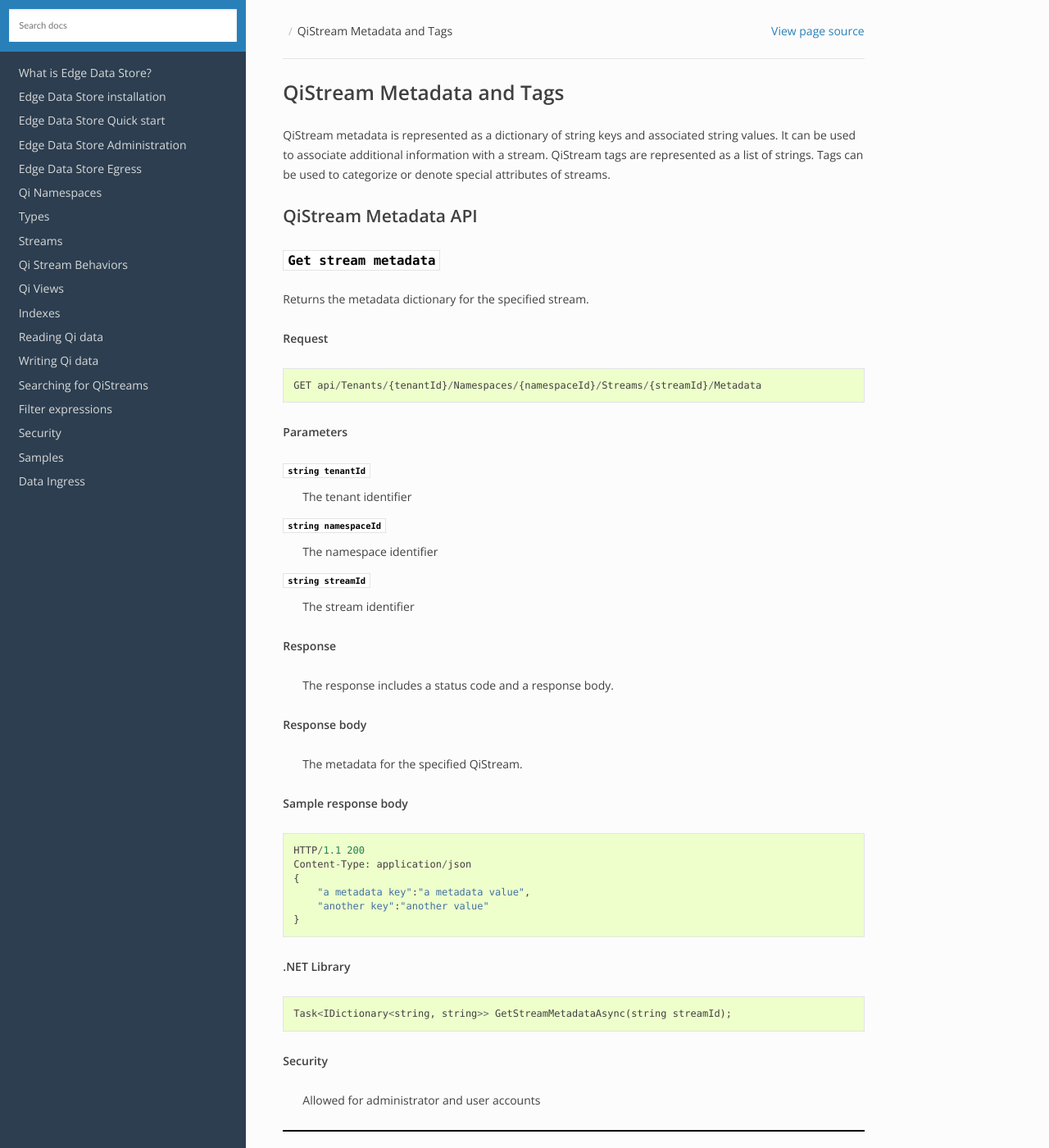
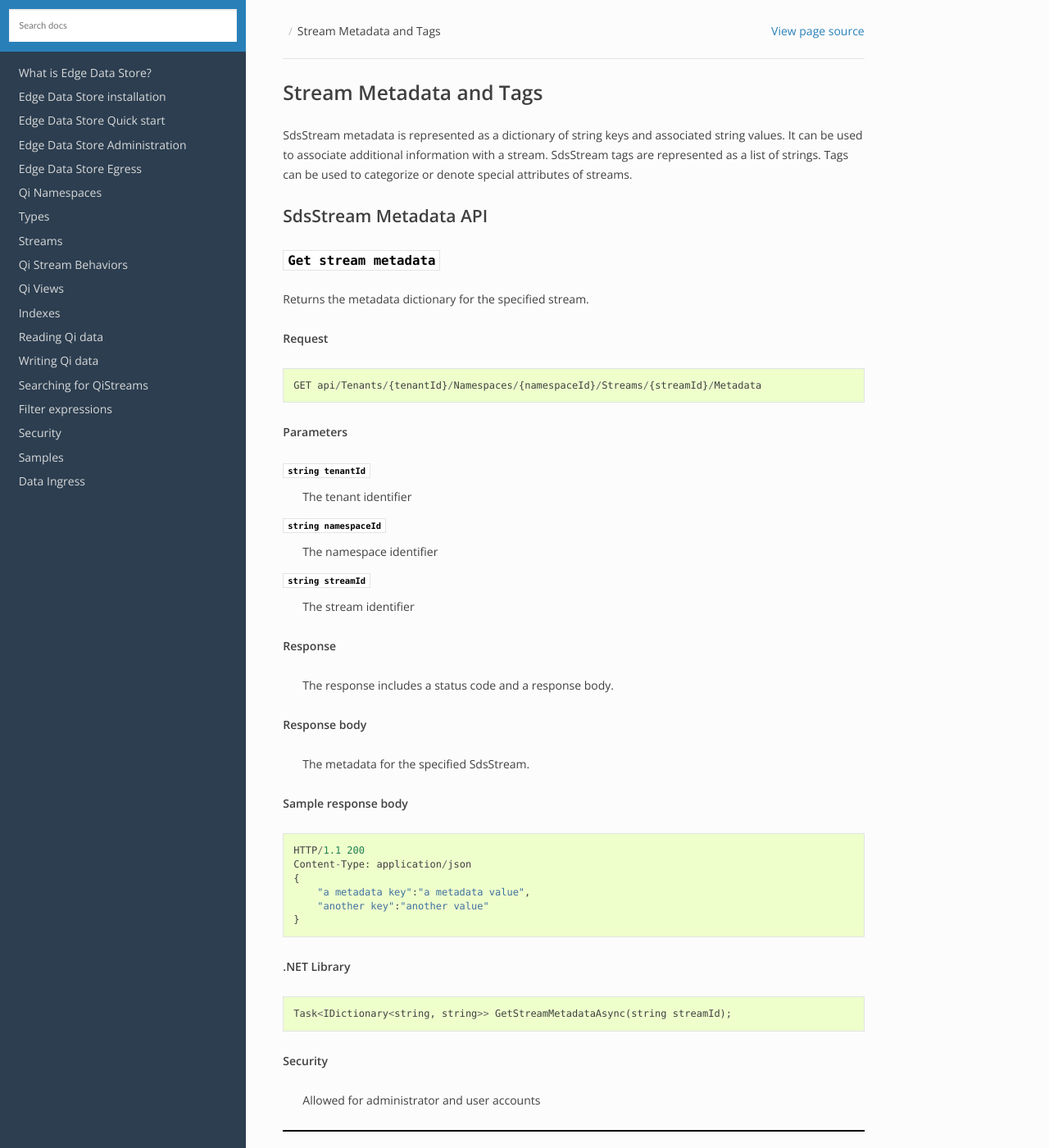
Before and after one commit to fgasparro/EdgeDS-Docs, a Sphinx documentation site: the page built from docs/QiStreamExtra.rst, in a window 1280 px wide and 1400 px high. Shown: the whole window at 82% size. Built offline with Sphinx 7.4.7 and the Read the Docs theme 2.0.0, drawn with Linux system fonts in a browser that asks for light colours; some of the changed text lies outside the part shown.

Commit message:
Update QiStreamExtra.rst

```diff
--- a/docs/QiStreamExtra.rst
+++ b/docs/QiStreamExtra.rst
@@ -1,11 +1,11 @@
-QiStream Metadata and Tags
-==========================
+Stream Metadata and Tags
+========================
 
-QiStream metadata is represented as a dictionary of string keys and associated string values.
-It can be used to associate additional information with a stream. QiStream tags are represented
+SdsStream metadata is represented as a dictionary of string keys and associated string values.
+It can be used to associate additional information with a stream. SdsStream tags are represented
 as a list of strings. Tags can be used to categorize or denote special attributes of streams.
 
-QiStream Metadata API
+SdsStream Metadata API
 ---------------------
 
 ``Get stream metadata``
@@ -37,7 +37,7 @@ Returns the metadata dictionary for the specified stream.
 
 **Response body**
 
-  The metadata for the specified QiStream.
+  The metadata for the specified SdsStream.
 
 **Sample response body**
 
@@ -98,7 +98,7 @@ Returns the value for the specified key in the metadata dictionary of the specif
 
 **Response body**
 
-  The metadata for the specified QiStream.
+  The metadata for the specified SdsStream.
 
 **Sample response body**
 
@@ -212,7 +212,7 @@ Deletes the metadata for the specified stream.
 ***********************
 
 
-QiStream Tags API
+SdsStream Tags API
 -----------------
 
 
@@ -245,7 +245,7 @@ Returns the tag list for the specified stream.
 
 **Response body**
 
-  The tags for the specified QiStream.
+  The tags for the specified SdsStream.
 
 **Sample response body**
 
```
